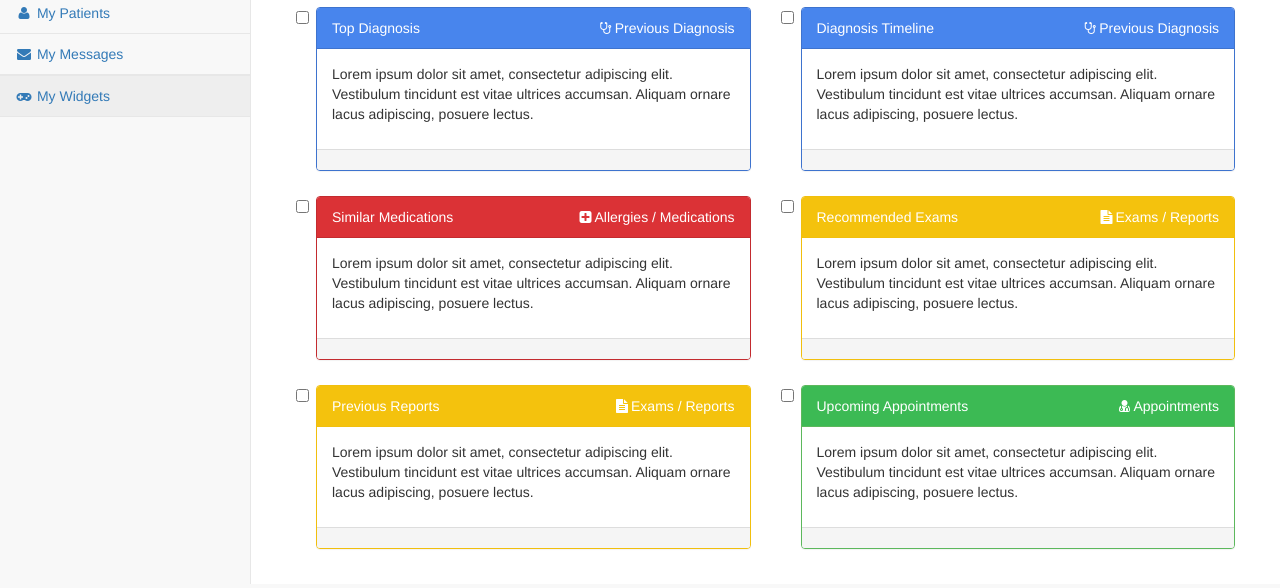
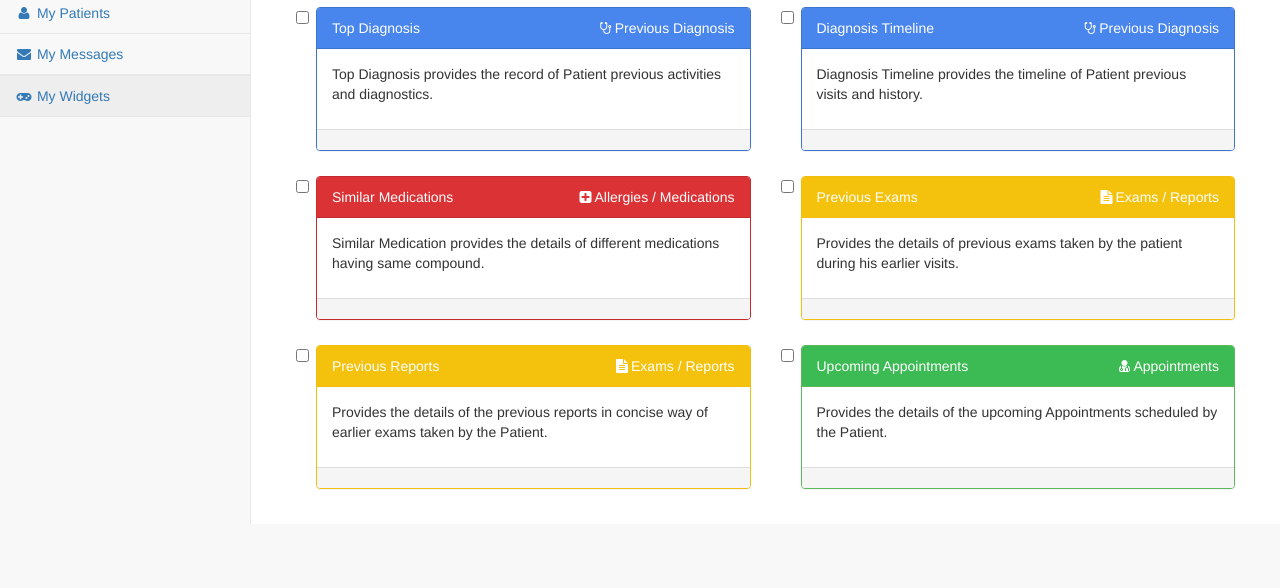
Before and after one commit to yagrawala/cewit_hack_site, a website: page pages/widgets.html in a window 1280 px wide. Shown: the part 164-752 px from the top of the page. Drawn offline with Linux system fonts and the light colour scheme.

Commit message:
widget details added.

```diff
--- a/pages/widgets.html
+++ b/pages/widgets.html
@@ -192,7 +192,7 @@
                                                 <span class="pull-right"><i class="fa fa-stethoscope fa-fw"></i>Previous Diagnosis</span>
                                             </div>
                                             <div class="panel-body">
-                                                <p>Lorem ipsum dolor sit amet, consectetur adipiscing elit. Vestibulum tincidunt est vitae ultrices accumsan. Aliquam ornare lacus adipiscing, posuere lectus.</p>
+                                                <p>Top Diagnosis provides the record of Patient previous activities and diagnostics.</p>
                                             </div>
                                             <div class="panel-footer">
                                             </div>
@@ -208,7 +208,7 @@
                                                 <span class="pull-right"><i class="fa fa-stethoscope fa-fw"></i>Previous Diagnosis</span>
                                             </div>
                                             <div class="panel-body">
-                                                <p>Lorem ipsum dolor sit amet, consectetur adipiscing elit. Vestibulum tincidunt est vitae ultrices accumsan. Aliquam ornare lacus adipiscing, posuere lectus.</p>
+                                                <p>Diagnosis Timeline provides the timeline of Patient previous visits and history.</p>
                                             </div>
                                             <div class="panel-footer">
                                             </div>
@@ -228,7 +228,7 @@
                                                 <span class="pull-right"><i class="fa fa-plus-square fa-fw"></i>Allergies / Medications</span>
                                             </div>
                                             <div class="panel-body">
-                                                <p>Lorem ipsum dolor sit amet, consectetur adipiscing elit. Vestibulum tincidunt est vitae ultrices accumsan. Aliquam ornare lacus adipiscing, posuere lectus.</p>
+                                                <p>Similar Medication provides the details of different medications having same compound.</p>
                                             </div>
                                             <div class="panel-footer">
                                             </div>
@@ -240,11 +240,11 @@
                                     <input type="checkbox" value="">
                                         <div class="panel panel-yellow">
                                             <div class="panel-heading">
-                                                Recommended Exams
+                                                Previous Exams
                                                 <span class="pull-right"><i class="fa fa-file-text fa-fw"></i>Exams / Reports</span>
                                             </div>
                                             <div class="panel-body">
-                                                <p>Lorem ipsum dolor sit amet, consectetur adipiscing elit. Vestibulum tincidunt est vitae ultrices accumsan. Aliquam ornare lacus adipiscing, posuere lectus.</p>
+                                                <p>Provides the details of previous exams taken by the patient during his earlier visits.</p>
                                             </div>
                                             <div class="panel-footer">
                                             </div>
@@ -264,7 +264,7 @@
                                                 <span class="pull-right"><i class="fa fa-file-text fa-fw"></i>Exams / Reports</span>
                                             </div>
                                             <div class="panel-body">
-                                                <p>Lorem ipsum dolor sit amet, consectetur adipiscing elit. Vestibulum tincidunt est vitae ultrices accumsan. Aliquam ornare lacus adipiscing, posuere lectus.</p>
+                                                <p>Provides the details of the previous reports in concise way of earlier exams taken by the Patient.</p>
                                             </div>
                                             <div class="panel-footer">
                                             </div>
@@ -280,7 +280,7 @@
                                                 <span class="pull-right"><i class="fa fa-user-md fa-fw"></i>Appointments</span>
                                             </div>
                                             <div class="panel-body">
-                                                <p>Lorem ipsum dolor sit amet, consectetur adipiscing elit. Vestibulum tincidunt est vitae ultrices accumsan. Aliquam ornare lacus adipiscing, posuere lectus.</p>
+                                                <p>Provides the details of the upcoming Appointments scheduled by the Patient.</p>
                                             </div>
                                             <div class="panel-footer">
                                             </div>
```
